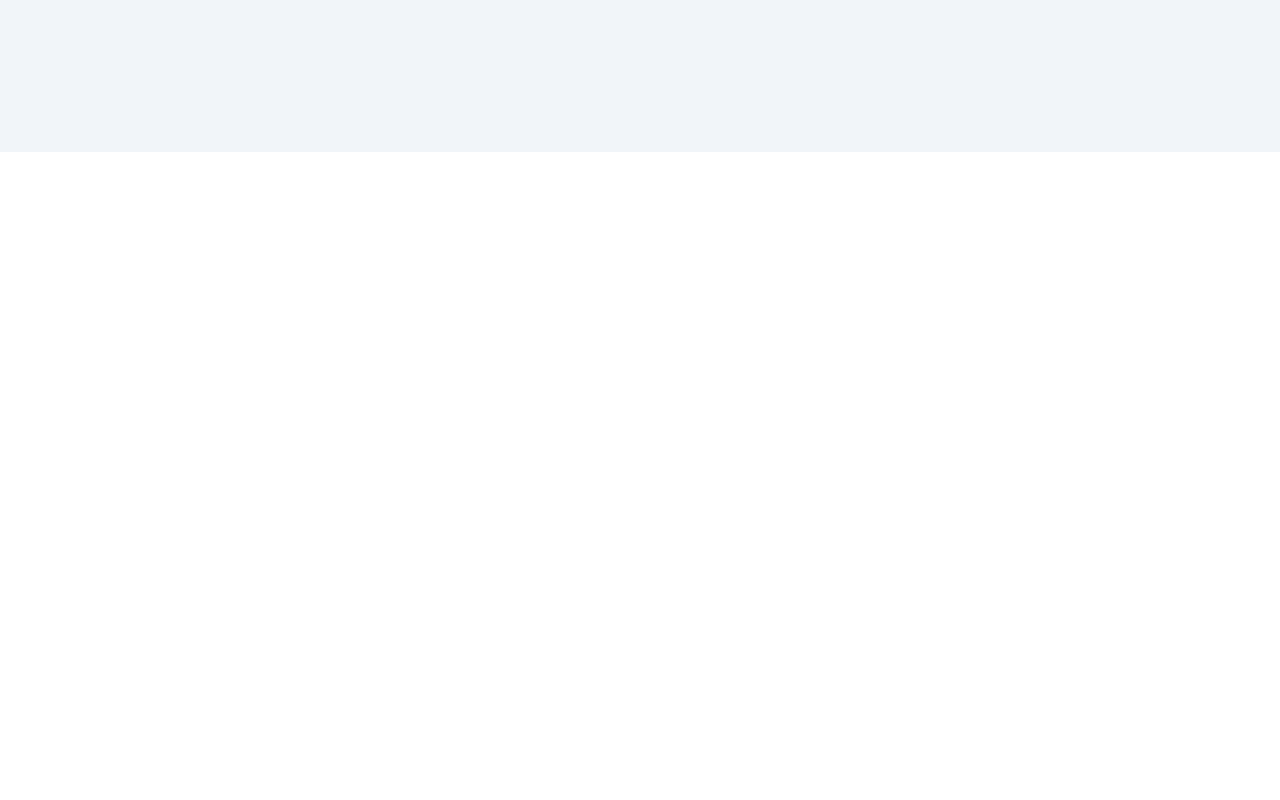
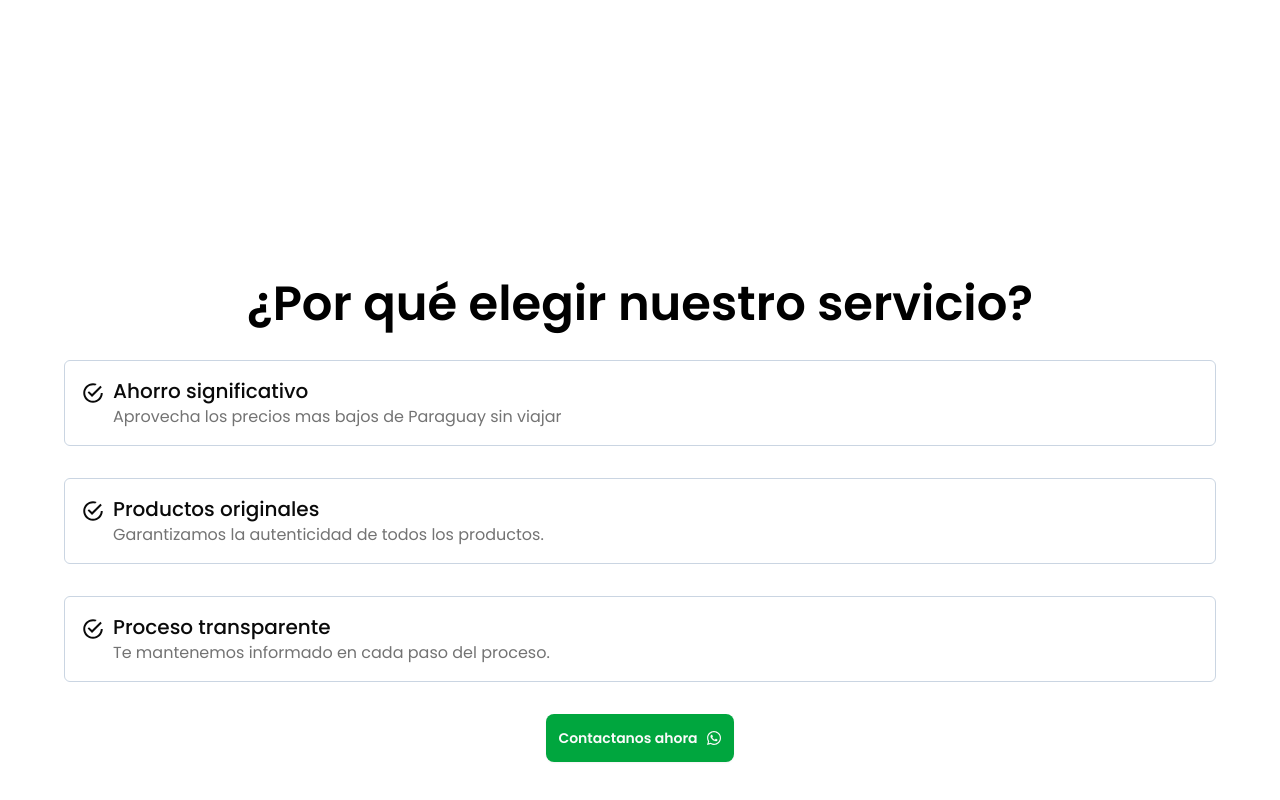
Before and after one commit to Nikks998/paratech, a React (Vite) app: page / in a window 1280 px wide. Shown: the part 1244-2044 px from the top of the page. Before the commit the page ends 1396 px from the top, so only its background shows below. Built offline with nearby package versions, Linux system fonts and the light colour scheme.

Commit message:
feat: benefits section

```diff
--- a/src/App.jsx
+++ b/src/App.jsx
@@ -1,14 +1,15 @@
 import Hero from "./components/Hero";
 import Navbar from "./components/Navbar";
+import Service from "./components/Service";
+import Benefits from "./components/Benefits";
 import styles from "@/style";
-import Service from "./components/Service";
 /* import { LuLoaderCircle } from "react-icons/lu";
 import { Button } from "./components/ui/button" */
 /* #0A0A0A shadcn hexa */
 
 function App() {
   return (
-    <div className="w-full bg-[#F1F5F9]" id="home">
+    <div className="w-full" id="home">
       <div className={`${styles.flexCenter} sticky top-0 z-10 backdrop-blur-3xl border-b border-neutral-700/20 `}>
         <div className={`${styles.boxWidth}`}>
           <Navbar />
@@ -27,6 +28,12 @@ function App() {
         </div>
       </div>
 
+      <div className={`${styles.paddingX} ${styles.flexCenter}`}>
+        <div className={`${styles.boxWidth}`}>
+          <Benefits />
+        </div>
+      </div>
+
     </div>
 
   )
--- /dev/null
+++ b/src/components/Benefits.jsx
@@ -0,0 +1,63 @@
+import { IoMdCheckmarkCircleOutline } from "react-icons/io";
+import { FaWhatsapp } from "react-icons/fa";
+import { Button } from "./ui/button";
+import styles from '@/style'
+
+const data = [
+    {
+        id: 1,
+        icon: IoMdCheckmarkCircleOutline,
+        title: "Ahorro significativo",
+        description: "Aprovecha los precios mas bajos de Paraguay sin viajar"
+    },
+    {
+        id: 2,
+        icon: IoMdCheckmarkCircleOutline,
+        title: "Productos originales",
+        description: "Garantizamos la autenticidad de todos los productos."
+    },
+    {
+        id: 3,
+        icon: IoMdCheckmarkCircleOutline,
+        title: "Proceso transparente",
+        description: "Te mantenemos informado en cada paso del proceso."
+    }
+]
+
+const Benefits = () => {
+    return (
+        <section className={`${styles.paddingY} font-poppins`}>
+            <div className={`${styles.flexStart} lg:items-center flex-col`}>
+                <h2 className={`text-[28px] sm:text-[35px] lg:text-5xl text-center font-bold md:font-semibold text-black`}>
+                    ¿Por qué elegir nuestro servicio?
+                </h2>
+                <ul className="flex flex-col gap-8 py-8 w-full">
+                    {
+                        data.map((data) => {
+                            const Icon = data.icon
+                            return (
+                                <li className="flex items-start gap-2 border border-slate-300 rounded-sm p-4">
+                                    <Icon className="size-[24px] mt-1" />
+                                    <div>
+                                        <h3 className="font-medium text-xl">
+                                            {data.title}
+                                        </h3>
+                                        <p className="text-muted-foreground text-base">
+                                            {data.description}
+                                        </p>
+                                    </div>
+                                </li>
+                            )
+                        }
+                        )
+                    }
+                </ul>
+                <Button className={`font-semibold bg-green-600 hover:bg-green-700 md:py-6 cursor-pointer`}>
+                    Contactanos ahora <FaWhatsapp />
+                </Button>
+            </div>
+        </section>
+    )
+}
+
+export default Benefits
```
